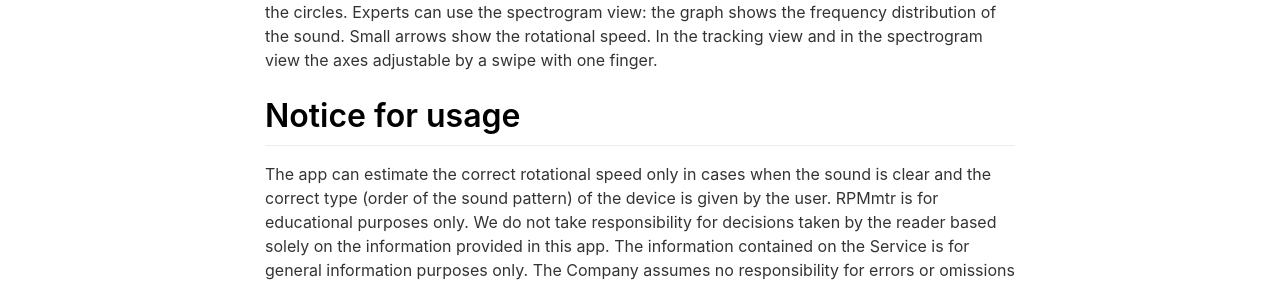
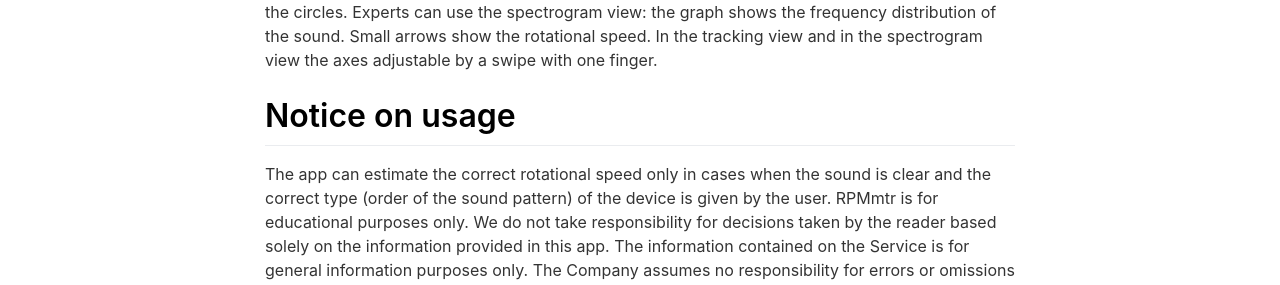
Before and after one commit to nomasdynamics/RPMmtr, a Jekyll site: the page built from _pages/support.md, in a window 1280 px wide. Shown: the part 380-665 px from the top of the page. Built offline with Jekyll 4.4.1, drawn with Linux system fonts in a browser that asks for light colours; nearby versions of some CDN libraries.

Commit message:
Update support.md

```diff
--- a/_pages/support.md
+++ b/_pages/support.md
@@ -13,7 +13,7 @@ The tracking view shows the evolution of the rotational speed over time. The acc
 Experts can use the spectrogram view: the graph shows the frequency distribution of the sound. Small arrows show the rotational speed.
 In the tracking view and in the spectrogram view the axes adjustable by a swipe with one finger.
 
-# Notice for usage
+# Notice on usage
 The app can estimate the correct rotational speed only in cases when the sound is clear and the correct type (order of the sound pattern) of the device is given by the user.
 RPMmtr is for educational purposes only. We do not take responsibility for decisions taken by the reader based solely on the information provided in this app. The information contained on the Service is for general information purposes
 only. The Company assumes no responsibility for errors or omissions in the contents
```
